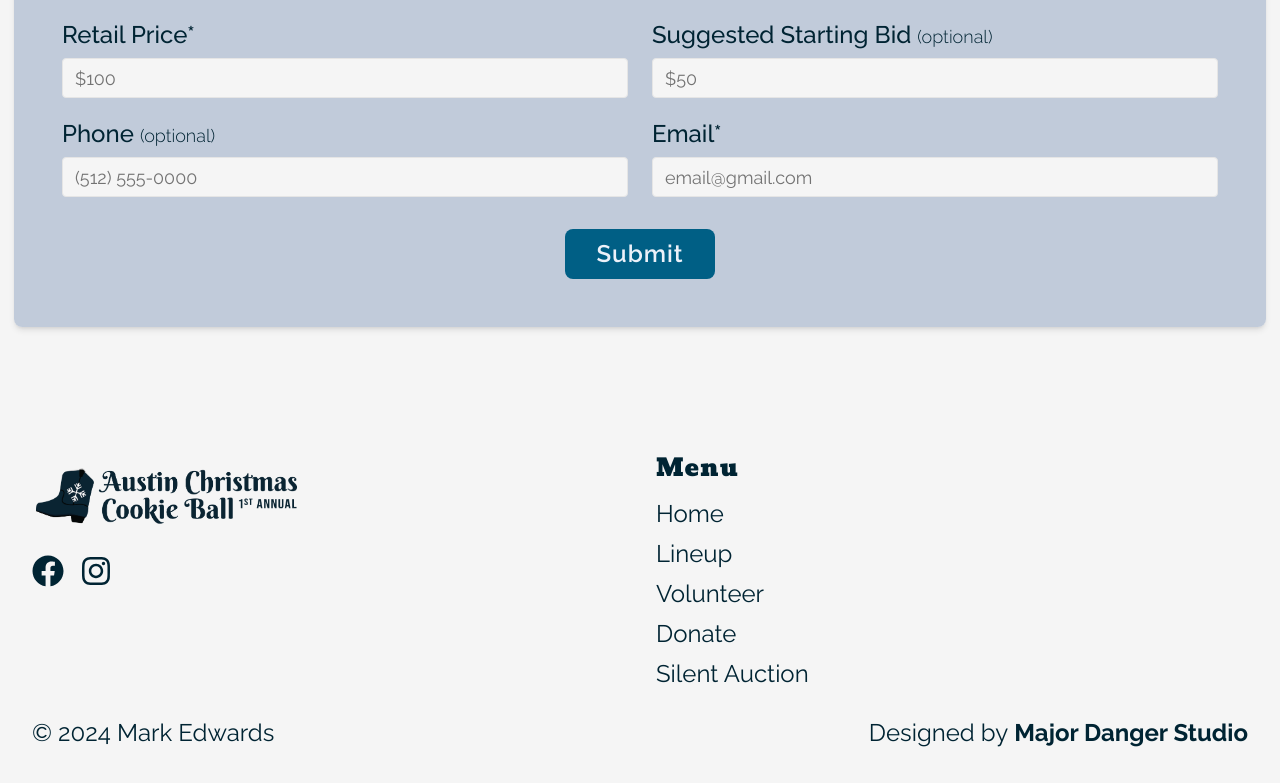
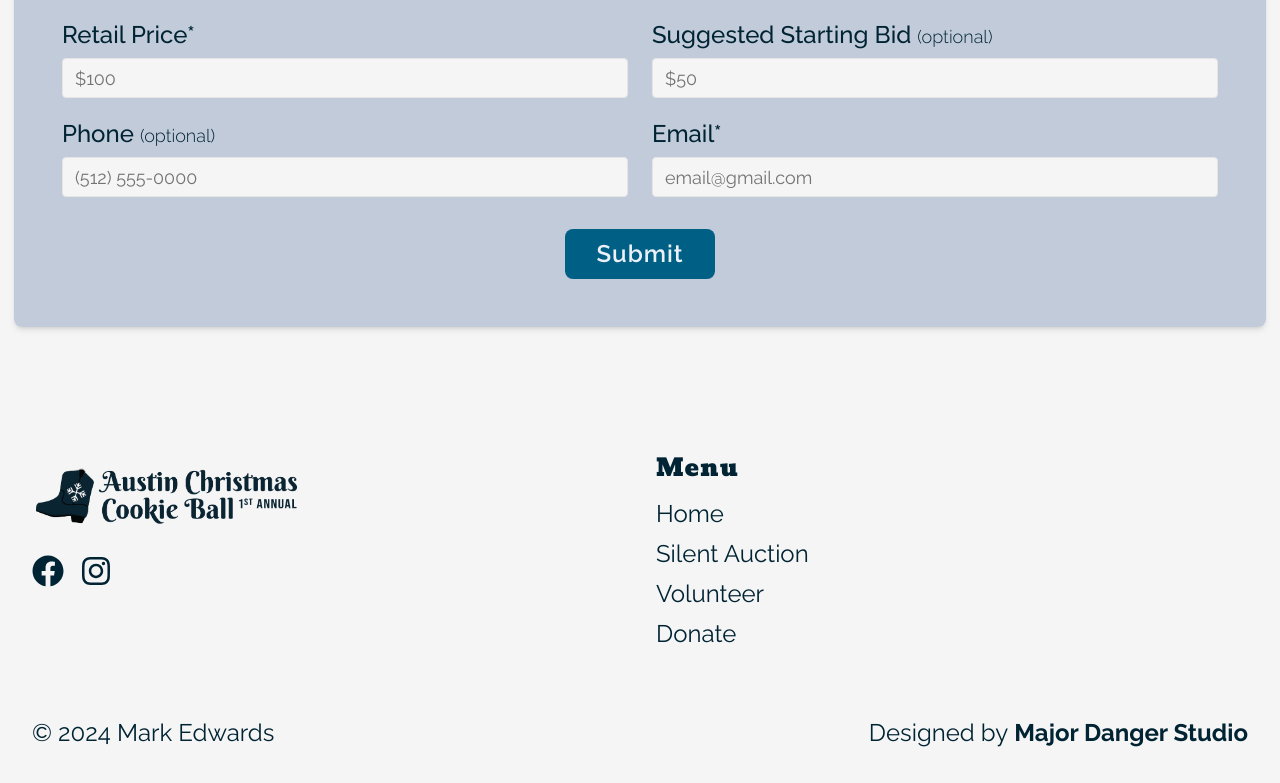
Before and after one commit to joshua-cano/austinchristmascookieball, a Next.js app: page /silent-auction in a window 1280 px wide. Shown: the part 902-1685 px from the top of the page. Built offline with nearby package versions, Linux system fonts and the light colour scheme.

Commit message:
Fix footer silent auction link

```diff
--- a/src/app/silent-auction/page.tsx
+++ b/src/app/silent-auction/page.tsx
@@ -21,7 +21,7 @@ import {
 
 import { useToast } from "@/hooks/use-toast";
 
-const Lineup = () => {
+const SilentAuction = () => {
   const { toast } = useToast();
 
   const donationForm = useForm<z.infer<typeof donationFormSchema>>({
@@ -224,4 +224,4 @@ const Lineup = () => {
   );
 };
 
-export default Lineup;
+export default SilentAuction;
--- a/src/components/footer.tsx
+++ b/src/components/footer.tsx
@@ -23,8 +23,11 @@ export const Footer = () => {
             <Link className="hover:underline underline-offset-8" href="/">
               Home
             </Link>
-            <Link className="hover:underline underline-offset-8" href="/lineup">
-              Lineup
+            <Link
+              className="hover:underline underline-offset-8"
+              href="/silent-auction"
+            >
+              Silent Auction
             </Link>
             <Link
               className="hover:underline underline-offset-8"
@@ -34,9 +37,6 @@ export const Footer = () => {
             </Link>
             <a className="hover:underline underline-offset-8" href="/">
               Donate
-            </a>
-            <a className="hover:underline underline-offset-8" href="/">
-              Silent Auction
             </a>
           </div>
         </div>
```
